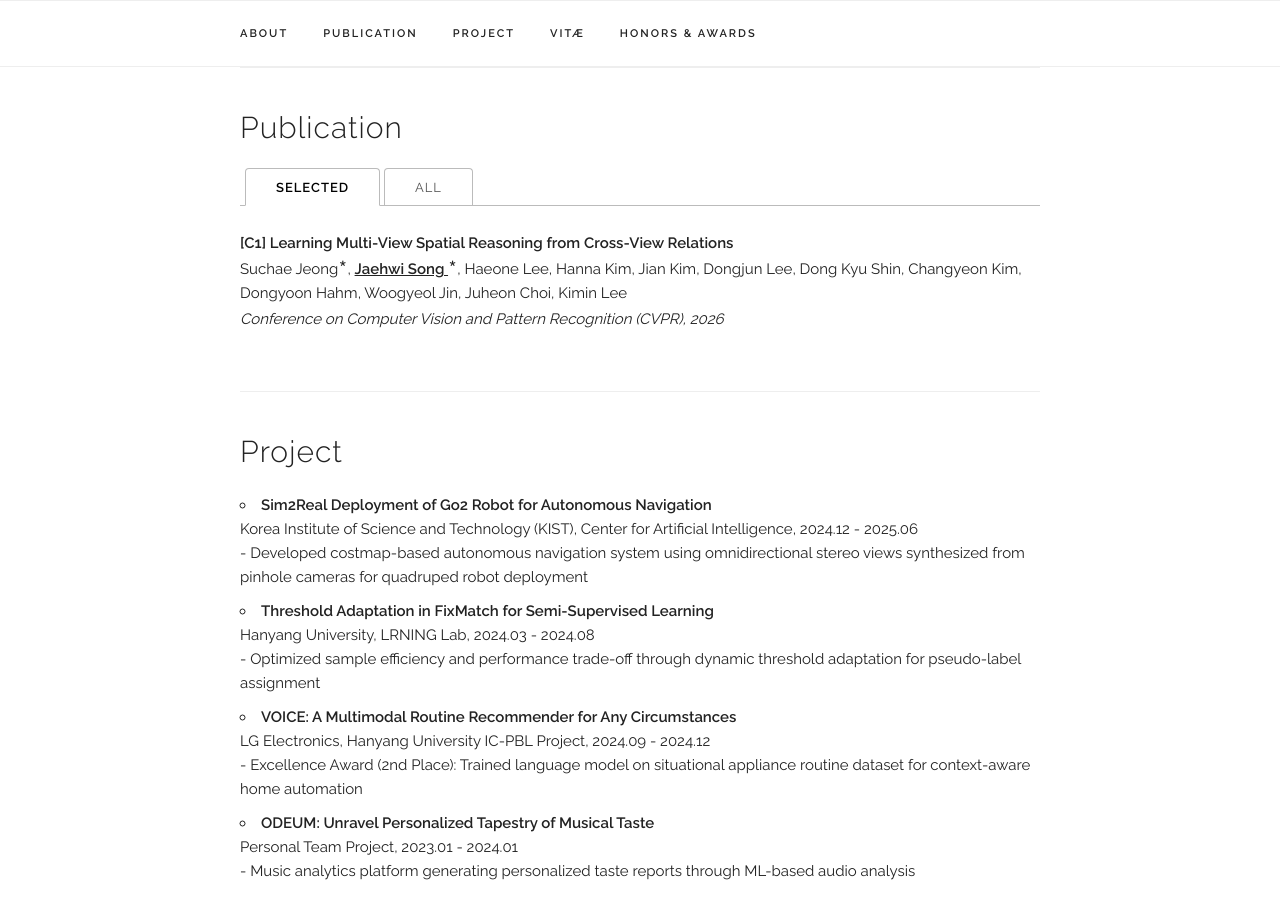
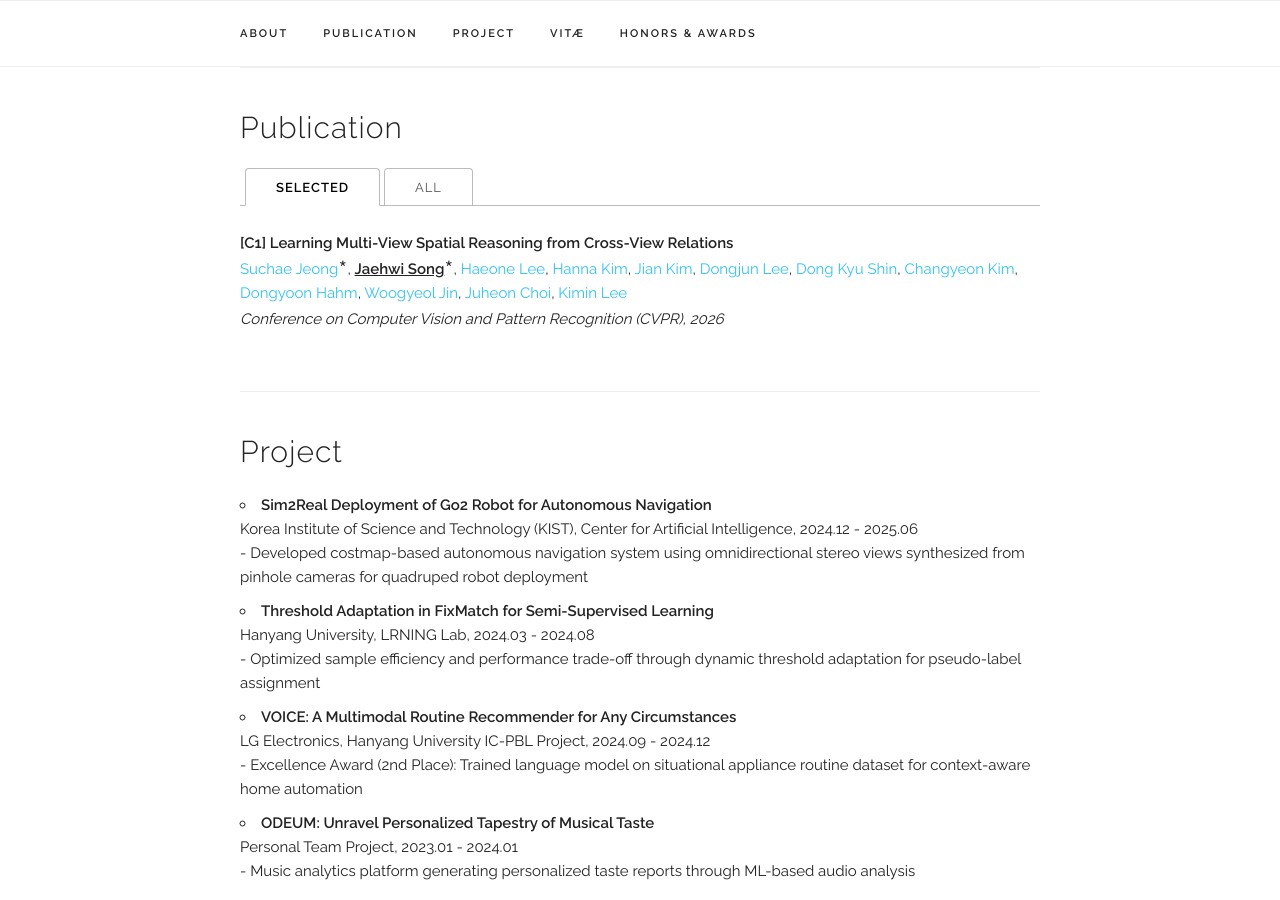
Before and after one commit to songjaehwi/songjaehwi.github.io, a Jekyll site: the page built from index.html, in a window 1280 px wide and 900 px high, scrolled down 603 px. Built offline with Jekyll 4.4.1, drawn with Linux system fonts in a browser that asks for light colours.

Commit message:
Update paper records

```diff
--- a/_data/publications.yaml
+++ b/_data/publications.yaml
@@ -1,6 +1,6 @@
 papers:
 
   - title: "[C1] Learning Multi-View Spatial Reasoning from Cross-View Relations"
-    authors: "Suchae Jeong<sup style='position: relative; top: 7px; font-size: 1.9em;'>*</sup>, <b><u>Jaehwi Song </u></b><sup style='position: relative; top: 7px; font-size: 1.9em;'>*</sup>, Haeone Lee, Hanna Kim, Jian Kim, Dongjun Lee, Dong Kyu Shin, Changyeon Kim, Dongyoon Hahm, Woogyeol Jin, Juheon Choi, Kimin Lee"
+    authors: "<a>Suchae Jeong</a><sup style='position: relative; top: 7px; font-size: 1.9em;'>*</sup>, <b><u>Jaehwi Song</u></b><sup style='position: relative; top: 7px; font-size: 1.9em;'>*</sup>, <a>Haeone Lee</a>, <a>Hanna Kim</a>, <a>Jian Kim</a>, <a>Dongjun Lee</a>, <a>Dong Kyu Shin</a>, <a>Changyeon Kim</a>, <a>Dongyoon Hahm</a>, <a>Woogyeol Jin</a>, <a>Juheon Choi</a>, <a>Kimin Lee</a>"
     venue: "Conference on Computer Vision and Pattern Recognition (CVPR), 2026"
     selected: y
```
